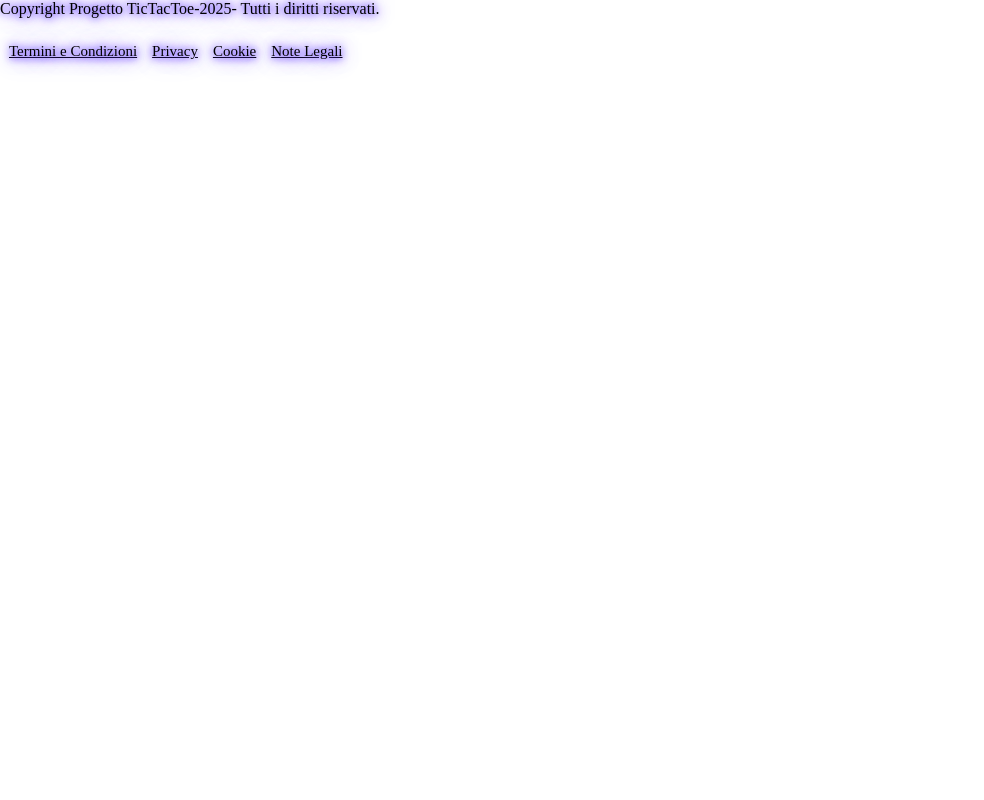
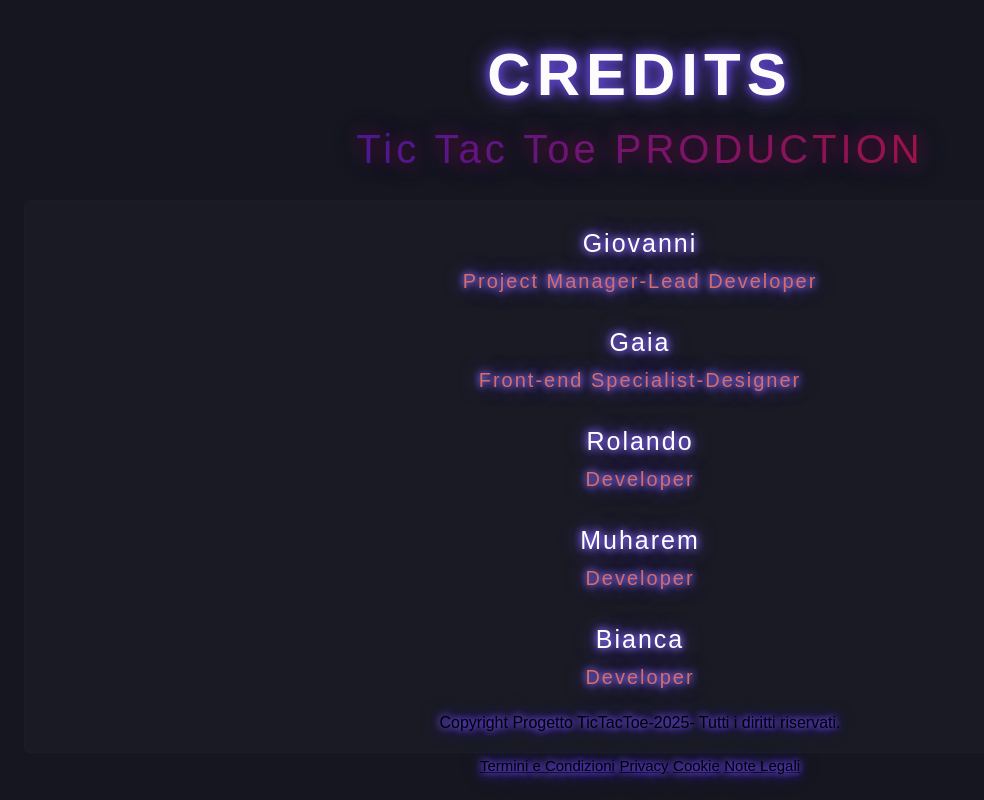
Before and after one commit to Nexus29/Tic-Tac-Toe, a PHP site: page /Credits/credits.html in a window 1280 px wide. Shown: the whole page, without its empty margins (0-984 px from the left). Run offline with PHP 8.4, Linux system fonts and the light colour scheme.

Commit message:
merge completo con la cartella credits

```diff
--- a/Progetto/Credits/credits.html
+++ b/Progetto/Credits/credits.html
@@ -1,17 +1,30 @@
 <!DOCTYPE html>
 <html lang="it">
 	<head>
-		<title>credits</title>
+		<title>credits text</title>
 		<meta charset="UTF-8">
 		<meta name="viewport" content="width=device-width, initial-scale=1.0">
-		<link rel="stylesheet" href="./style.css">
+		<link rel="stylesheet" href="style.css">
 	</head>
 	<body>
+		<div class="container">
+			<h1 class="title">CREDITS</h1>
+			<p class="subtitle">Tic Tac Toe PRODUCTION</p>
+			<div class="credits-box">
+			<p class="name">Giovanni</p>
+			<p class="role">Project Manager-Lead Developer</p>
+			<p class="name">Gaia</p>
+			<p class="role">Front-end Specialist-Designer</p>
+			<p class="name">Rolando</p>
+			<p class="role">Developer</p>
+			<p class="name">Muharem</p>
+			<p class="role">Developer</p>
+			<p class="name">Bianca</p>
+			<p class="role">Developer</p>
+			</div>
+		</div>
 		<footer class="footer">
-			<div class="copyright">
-				Copyright Progetto TicTacToe-2025- Tutti i diritti riservati.
-			</div>
-			<div class="bordoBot"></div>
+			<div class="copyright">Copyright Progetto TicTacToe-2025- Tutti i diritti riservati.</div>
 			<div class="fondo">
 				<div class="links">
 					<a href="#">Termini e Condizioni</a>
--- a/Progetto/Credits/style.css
+++ b/Progetto/Credits/style.css
@@ -11,6 +11,76 @@ input,button,textarea,select{font:inherit}
 	duration:.01ms!important;scroll-behavior:auto!important;transition:none}
 }
 body,html{height:100%;scroll-behavior:smooth}
+body{
+    color: #000000;
+  background: rgb(21, 22, 31);
+  font-family: Arial, Helvetica, sans-serif;
+
+}
+.container{
+  width:100%;
+  text-align:center;
+  padding:40px 24px;
+}
+/* Title */
+.title{
+    color: #f6f5f8;
+  text-shadow:
+    /* White glow */
+    0 0 7px #4c3a96,
+    0 0 10px #7451fe,
+    0 0 21px #7451fe;
+    text-align: center;
+  font-size:60px;
+  letter-spacing:6px;
+  margin-bottom:18px;
+  color:rgb(252, 252, 253);
+}
+/* Small subtitle line below */
+.subtitle{
+    text-align: center;
+  font-size:40px;
+  letter-spacing:4px;
+   background: linear-gradient(to right, #121FCF 0%, #CF1512 100%);
+  -webkit-background-clip: text;
+  -webkit-text-fill-color: transparent;
+  text-shadow:
+    0 0 20px rgba(253, 8, 8, 0.393),
+    0 0 30px rgba(51, 0, 255, 0.392);
+  margin-bottom:28px;
+}
+/* The box that holds roles & names */
+.credits-box{
+    text-align: center;
+  background: rgba(255,255,255,0.02);
+  border: 1px solid rgba(54, 148, 59, 0.03);
+  color: #fbfbfd;
+  text-shadow:
+    /* White glow */
+    0 0 7px #8e76ee,
+    0 0 10px #7451fe,
+    0 0 21px #7451fe;
+  padding:28px 20px;
+  border-radius:6px;
+  min-width:320px;
+}
+/* Role lines (smaller, spaced) */
+.role{
+    text-align: center;
+  font-size:20px;
+  color:rgb(212, 108, 108);
+  margin-top:12px;
+  margin-bottom:35px;
+  letter-spacing:2px;
+}
+/* Names: larger and highlighted */
+.name{
+    text-align: center;
+  font-size:25px;
+  color:white;
+  margin-bottom:6px;
+  letter-spacing:2px;
+}
 
 .footer .copyright{
     max-width: 1450px;
@@ -22,19 +92,14 @@ body,html{height:100%;scroll-behavior:smooth}
     0 0 10px #7451fe,
     0 0 21px #7451fe;
 }
-    font-size: 15px;
-    padding: 25px 9px;
-}
+
 .footer .bordoBot{
     border-bottom: 7px solid white ;
 }
 
 .footer .fondo{
-    display: flex;
-    max-width: 1450px;
-    margin: auto;
+
     padding:25px 9px;
-    flex-wrap: wrap;
 }
 
 .footer .fondo a{
@@ -43,12 +108,25 @@ body,html{height:100%;scroll-behavior:smooth}
 }
 
 .footer .fondo .links{
-    display: flex;
-    gap:15px;
-    flex-wrap: wrap;
+
     text-shadow:
     /* White glow */
     0 0 7px #7451fe,
     0 0 10px #7451fe,
     0 0 21px #7451fe;
 }
+
+.footer {
+  position:fixed;
+  bottom:0;
+text-align: center;
+
+width: 100%;
+
+}
+
+@media screen and (max-height:730px){
+
+.footer{position:static}
+
+}
--- a/Progetto/index.html
+++ b/Progetto/index.html
@@ -16,7 +16,7 @@
 				</div>
 				<div class="buttons">
 					<a href="./Gioco/gioco.html"><button class="gioco"><p>Gioca</p></button></a><br><br>
-					<a href="./Credits/text.html"><button class="credits"><p>Credits</p></button></a>
+					<a href="./Credits/credits.html"><button class="credits"><p>Credits</p></button></a>
 				</div>
 			</div>
         </section>
```
Also changed, not shown: Progetto/Credits/text.html (deleted, +0 -26 lines), Progetto/Credits/textStyle.css (deleted, +0 -83 lines), Progetto/style.css (line endings or trailing spaces). Lines whose indentation alone changed are shown as unchanged.
